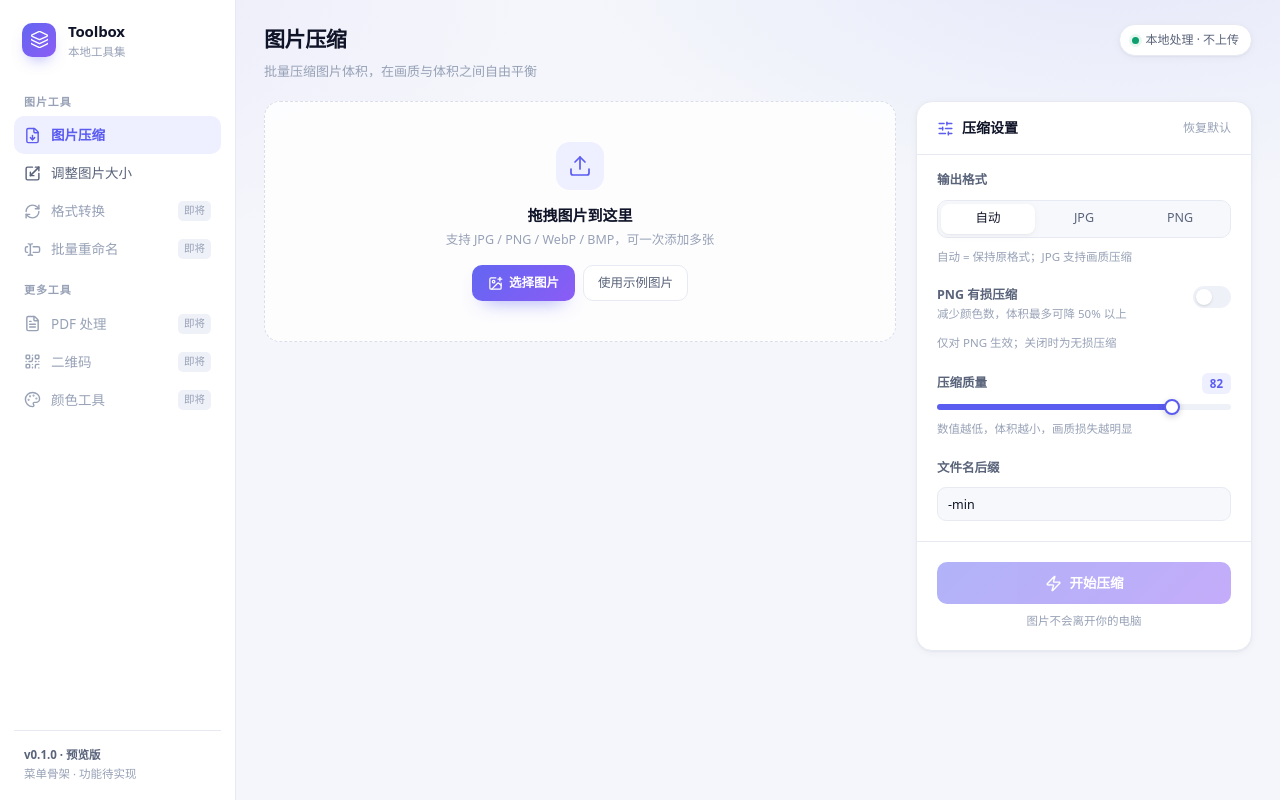
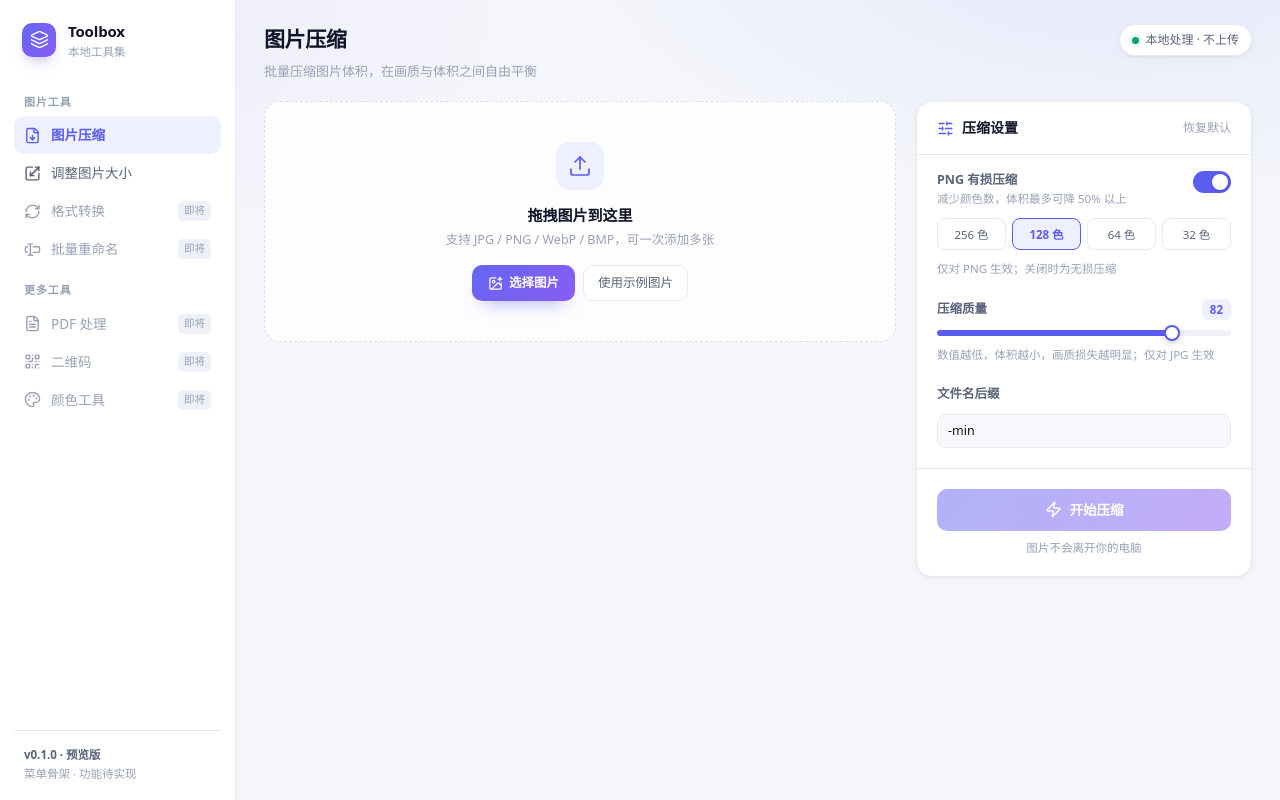
Before and after one commit to BenJ-6/folding-blade-toolbox, a Vue app: page /#/compress in a window 1280 px wide. Built offline with nearby package versions, Linux system fonts and the light colour scheme.

Commit message:
feat: 启用 PNG 有损压缩，移除输出格式选择功能
- 移除全局输出格式配置，改为自动匹配源格式
- 为压缩队列添加 PNG 有损压缩选项
- 移除设置界面中的输出格式选择 UI

```diff
--- a/src/components/CompressSettings.vue
+++ b/src/components/CompressSettings.vue
@@ -2,15 +2,8 @@
 import { computed } from "vue";
 import { LoaderCircle, SlidersHorizontal, Zap } from "lucide-vue-next";
 import { compressQueue } from "@/stores/queues";
-import type { OutputFormat } from "@/types";
 
 const { items, options, processing, progress, resetOptions, processAll } = compressQueue;
-
-const formatOptions: { value: OutputFormat; label: string }[] = [
-  { value: "auto", label: "自动" },
-  { value: "jpeg", label: "JPG" },
-  { value: "png", label: "PNG" },
-];
 
 const qualityFill = computed<Record<string, string>>(() => ({
   "--fill": `${options.quality}%`,
@@ -37,27 +30,6 @@ const pngColorOptions = [256, 128, 64, 32];
 
     <div class="flex flex-col gap-5 px-5 pt-4 pb-1">
       <div class="flex flex-col gap-2.5">
-        <p class="text-ink-2 text-[12.5px] font-semibold">输出格式</p>
-        <div class="border-line bg-surface-2 flex gap-0.5 rounded-[10px] border p-[3px]">
-          <button
-            v-for="option in formatOptions"
-            :key="option.value"
-            type="button"
-            class="h-[30px] flex-1 rounded-lg text-[12.5px] font-medium transition-colors"
-            :class="
-              options.format === option.value
-                ? 'bg-surface text-ink shadow-card'
-                : 'text-ink-2 hover:text-ink'
-            "
-            @click="options.format = option.value"
-          >
-            {{ option.label }}
-          </button>
-        </div>
-        <p class="text-ink-3 text-[11.5px] leading-relaxed">自动 = 保持原格式；JPG 支持画质压缩</p>
-      </div>
-
-      <div v-if="options.format !== 'jpeg'" class="flex flex-col gap-2.5">
         <div class="flex items-start justify-between gap-3">
           <div>
             <p class="text-ink-2 text-[12.5px] font-semibold">PNG 有损压缩</p>
@@ -103,10 +75,7 @@ const pngColorOptions = [256, 128, 64, 32];
       <div class="flex flex-col gap-2.5">
         <div class="flex items-center justify-between">
           <p class="text-ink-2 text-[12.5px] font-semibold">压缩质量</p>
-          <span
-            class="bg-brand-soft text-brand rounded-md px-2 py-0.5 text-[11.5px] font-semibold"
-            :class="options.format === 'png' ? 'opacity-50' : ''"
-          >
+          <span class="bg-brand-soft text-brand rounded-md px-2 py-0.5 text-[11.5px] font-semibold">
             {{ options.quality }}
           </span>
         </div>
@@ -116,15 +85,10 @@ const pngColorOptions = [256, 128, 64, 32];
           min="1"
           max="100"
           class="range-slider"
-          :disabled="options.format === 'png'"
           :style="qualityFill"
         />
         <p class="text-ink-3 text-[11.5px] leading-relaxed">
-          {{
-            options.format === "png"
-              ? "PNG 为无损格式，质量参数不生效；重编码变大时会保留原图"
-              : "数值越低，体积越小，画质损失越明显"
-          }}
+          数值越低，体积越小，画质损失越明显；仅对 JPG 生效
         </p>
       </div>
 
--- a/src/components/ResizeSettings.vue
+++ b/src/components/ResizeSettings.vue
@@ -2,7 +2,7 @@
 import { computed } from "vue";
 import { LoaderCircle, Lock, Scaling, Unlock } from "lucide-vue-next";
 import { resizeQueue } from "@/stores/queues";
-import type { OutputFormat, ResizeMode } from "@/types";
+import type { ResizeMode } from "@/types";
 
 const { items, options, processing, progress, resetOptions, processAll } = resizeQueue;
 
@@ -11,12 +11,6 @@ const resizeModes: { value: ResizeMode; label: string }[] = [
   { value: "percent", label: "按比例缩放" },
   { value: "fixed", label: "指定宽高" },
   { value: "max", label: "限制最长边" },
-];
-
-const formatOptions: { value: OutputFormat; label: string }[] = [
-  { value: "auto", label: "自动" },
-  { value: "jpeg", label: "JPG" },
-  { value: "png", label: "PNG" },
 ];
 
 const percentFill = computed<Record<string, string>>(() => ({
@@ -151,26 +145,6 @@ const percentFill = computed<Record<string, string>>(() => ({
       </div>
 
       <div class="flex flex-col gap-2.5">
-        <p class="text-ink-2 text-[12.5px] font-semibold">输出格式</p>
-        <div class="border-line bg-surface-2 flex gap-0.5 rounded-[10px] border p-[3px]">
-          <button
-            v-for="option in formatOptions"
-            :key="option.value"
-            type="button"
-            class="h-[30px] flex-1 rounded-lg text-[12.5px] font-medium transition-colors"
-            :class="
-              options.format === option.value
-                ? 'bg-surface text-ink shadow-card'
-                : 'text-ink-2 hover:text-ink'
-            "
-            @click="options.format = option.value"
-          >
-            {{ option.label }}
-          </button>
-        </div>
-      </div>
-
-      <div class="flex flex-col gap-2.5">
         <p class="text-ink-2 text-[12.5px] font-semibold">文件名后缀</p>
         <input v-model="options.suffix" type="text" class="field" placeholder="例如 -min" />
       </div>
--- a/src/composables/imageQueue.ts
+++ b/src/composables/imageQueue.ts
@@ -44,13 +44,14 @@ export interface ImageQueue {
   processAll: () => Promise<void>;
 }
 
-export function createImageQueue(): ImageQueue {
+export function createImageQueue(overrides: Partial<ProcessOptions> = {}): ImageQueue {
   const items = ref<ImageItem[]>([]);
   const selectedId = ref<string | null>(null);
   const picking = ref(false);
   const processing = ref(false);
   const progress = ref({ done: 0, total: 0 });
-  const options = reactive<ProcessOptions>({ ...DEFAULT_OPTIONS });
+  const defaults: ProcessOptions = { ...DEFAULT_OPTIONS, ...overrides };
+  const options = reactive<ProcessOptions>({ ...defaults });
 
   const selectedItem = computed(
     () => items.value.find((item) => item.id === selectedId.value) ?? null,
@@ -153,14 +154,14 @@ export function createImageQueue(): ImageQueue {
   }
 
   function resetOptions(): void {
-    Object.assign(options, DEFAULT_OPTIONS);
+    Object.assign(options, defaults);
   }
 
   async function processItem(
     item: ImageItem,
   ): Promise<{ blob: Blob; mime: string; fileName: string }> {
     const sourceMime = guessMime(item.name);
-    const mime = resolveOutputMime(sourceMime, options.format);
+    const mime = resolveOutputMime(sourceMime);
     const fileName = makeOutputName(item.name, options.suffix, mime);
 
     if (item.path && isTauri()) {
--- a/src/lib/backend.ts
+++ b/src/lib/backend.ts
@@ -1,17 +1,11 @@
 import { invoke } from "@tauri-apps/api/core";
-import type { OutputFormat, ProcessOptions } from "@/types";
+import type { ProcessOptions } from "@/types";
 
 export function isTauri(): boolean {
   return typeof window !== "undefined" && "__TAURI_INTERNALS__" in window;
 }
 
-export function resolveOutputMime(sourceMime: string, format: OutputFormat): string {
-  if (format === "jpeg") {
-    return "image/jpeg";
-  }
-  if (format === "png") {
-    return "image/png";
-  }
+export function resolveOutputMime(sourceMime: string): string {
   if (sourceMime === "image/png") {
     return "image/png";
   }
@@ -37,7 +31,6 @@ export async function processWithRust(
   sourceMime: string,
 ): Promise<Blob> {
   const payload = {
-    format: options.format,
     quality: options.quality,
     resizeMode: options.resizeMode,
     percent: options.percent,
@@ -57,5 +50,5 @@ export async function processWithRust(
   const source = result instanceof Uint8Array ? result : new Uint8Array(result);
   const buffer = new ArrayBuffer(source.byteLength);
   new Uint8Array(buffer).set(source);
-  return new Blob([buffer], { type: resolveOutputMime(sourceMime, options.format) });
+  return new Blob([buffer], { type: resolveOutputMime(sourceMime) });
 }
--- a/src/lib/canvasProcess.ts
+++ b/src/lib/canvasProcess.ts
@@ -60,7 +60,7 @@ export async function processWithCanvas(
       throw new Error("Canvas 不可用");
     }
 
-    const mime = resolveOutputMime(sourceMime, options.format);
+    const mime = resolveOutputMime(sourceMime);
     if (mime === "image/jpeg") {
       context.fillStyle = "#ffffff";
       context.fillRect(0, 0, target.width, target.height);
--- a/src/stores/queues.ts
+++ b/src/stores/queues.ts
@@ -1,4 +1,4 @@
 import { createImageQueue } from "@/composables/imageQueue";
 
-export const compressQueue = createImageQueue();
+export const compressQueue = createImageQueue({ pngLossy: true });
 export const resizeQueue = createImageQueue();
--- a/src/types.ts
+++ b/src/types.ts
@@ -1,5 +1,3 @@
-export type OutputFormat = "auto" | "jpeg" | "png";
-
 export type ResizeMode = "original" | "percent" | "fixed" | "max";
 
 export type ItemStatus = "pending" | "processing" | "done" | "error";
@@ -30,7 +28,6 @@ export interface ImageItem {
 }
 
 export interface ProcessOptions {
-  format: OutputFormat;
   quality: number;
   resizeMode: ResizeMode;
   percent: number;
@@ -46,7 +43,6 @@ export interface ProcessOptions {
 export const ACCEPTED_EXTENSIONS = ["jpg", "jpeg", "png", "svg", "gif"];
 
 export const DEFAULT_OPTIONS: ProcessOptions = {
-  format: "auto",
   quality: 82,
   resizeMode: "original",
   percent: 100,
```
Also changed, not shown: 1 other file (tests, documents, lock files or other folders).
